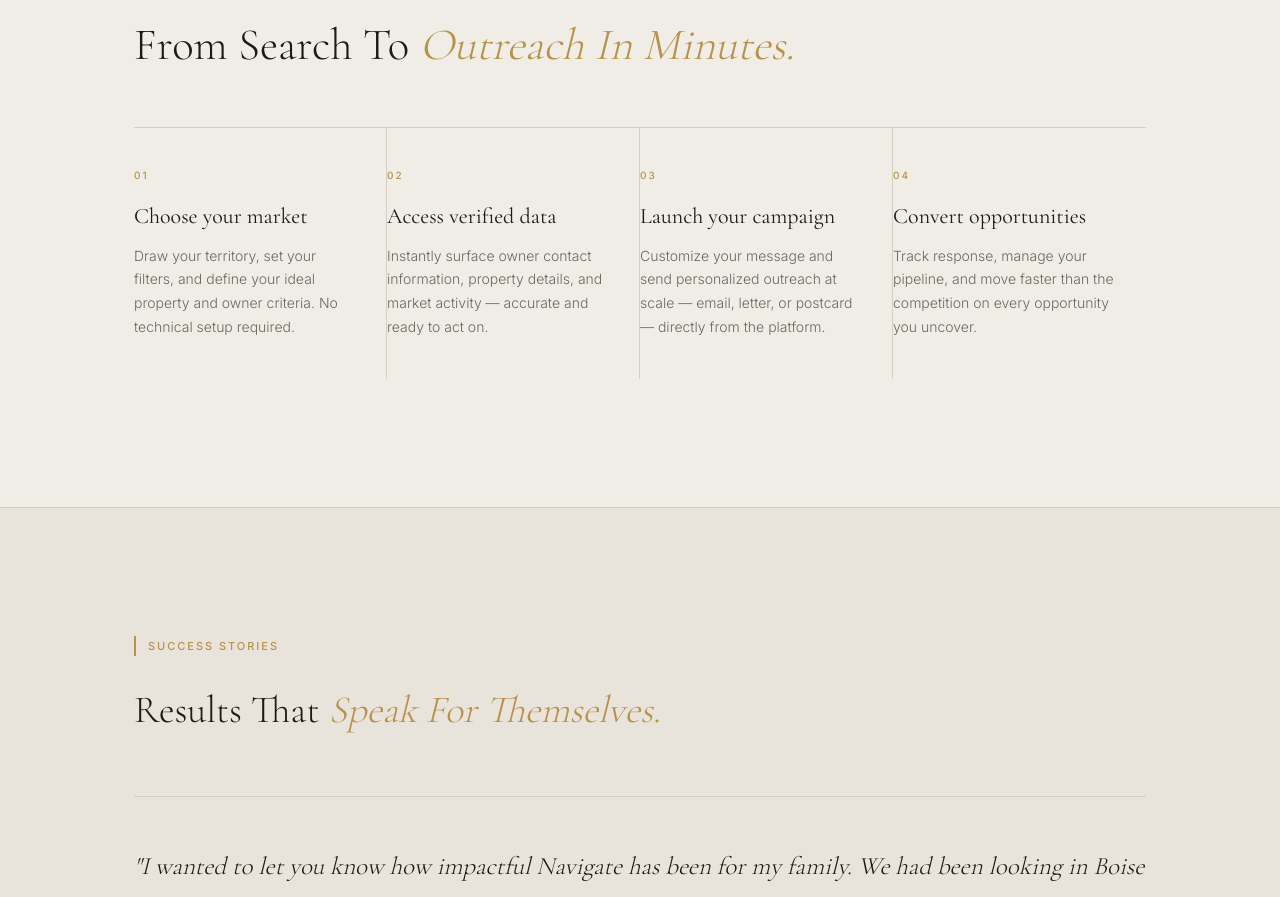
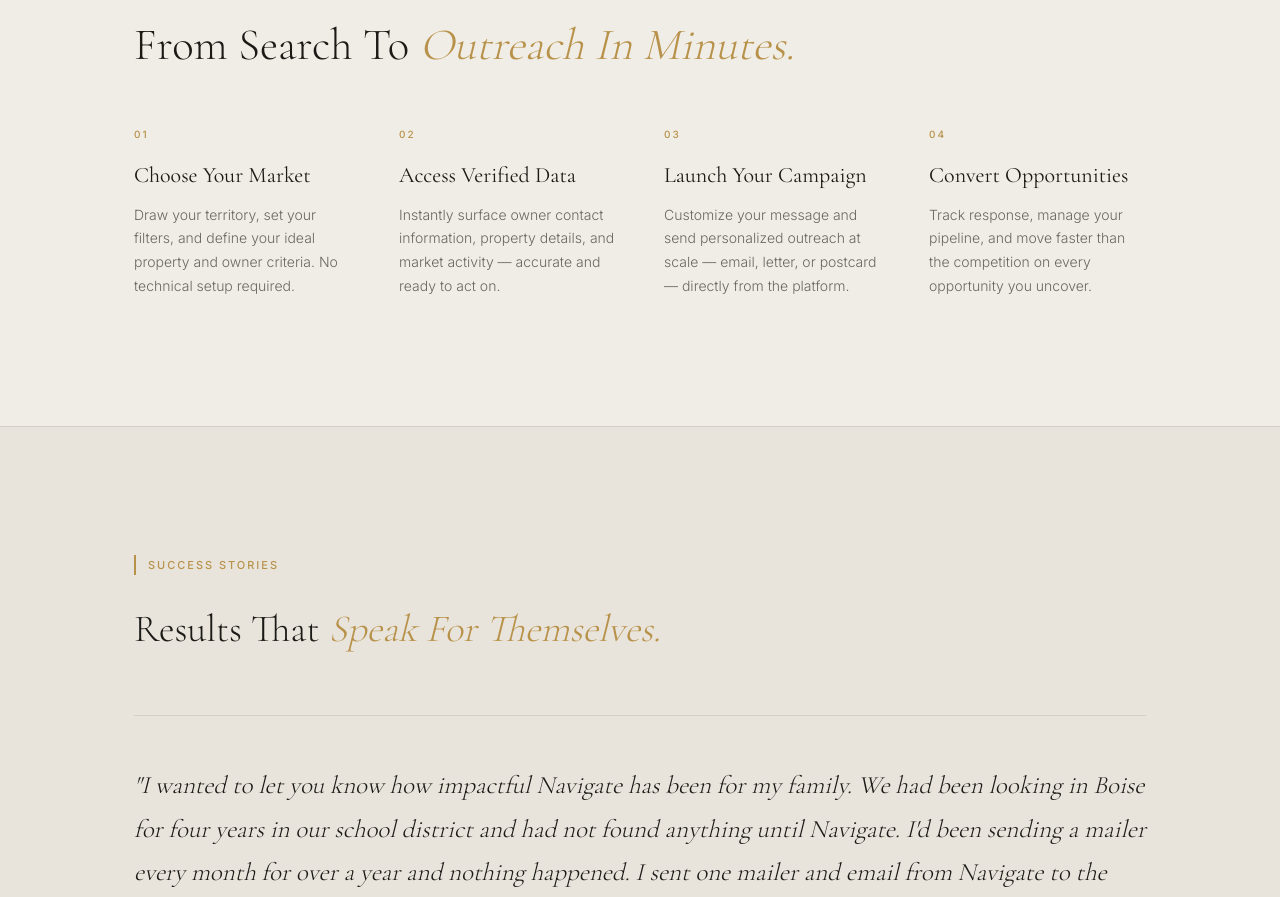
Before and after one commit to letsnavigatebmw/aperture-hospitality, a Next.js app: page /data-intelligence in a window 1280 px wide. Shown: the part 4100-4997 px from the top of the page. Built offline with nearby package versions, Linux system fonts and the light colour scheme.

Commit message:
Remove divider lines and capitalize step titles: 'Choose Your Market', 'Access Verified Data', 'Launch Your Campaign', 'Convert Opportunities'

```diff
--- a/app/data-intelligence/page.tsx
+++ b/app/data-intelligence/page.tsx
@@ -352,14 +352,14 @@ export default function DataIntelligencePage() {
           <h2 style={{ fontFamily: "'Cormorant Garamond', Georgia, serif", fontSize: 'clamp(2.25rem, 3.5vw, 3.25rem)', fontWeight: 300, lineHeight: 1.15, marginBottom: '3.5rem' }}>
             From Search To <em style={{ fontStyle: 'italic', color: '#B8924A' }}>Outreach In Minutes.</em>
           </h2>
-          <div style={{ display: 'grid', gridTemplateColumns: 'repeat(4, 1fr)', gap: '0', borderTop: '1px solid #D4CFC6' }}>
+          <div style={{ display: 'grid', gridTemplateColumns: 'repeat(4, 1fr)', gap: '3rem' }}>
             {[
-              { num: '01', title: 'Choose your market', desc: 'Draw your territory, set your filters, and define your ideal property and owner criteria. No technical setup required.' },
-              { num: '02', title: 'Access verified data', desc: 'Instantly surface owner contact information, property details, and market activity — accurate and ready to act on.' },
-              { num: '03', title: 'Launch your campaign', desc: 'Customize your message and send personalized outreach at scale — email, letter, or postcard — directly from the platform.' },
-              { num: '04', title: 'Convert opportunities', desc: 'Track response, manage your pipeline, and move faster than the competition on every opportunity you uncover.' }
+              { num: '01', title: 'Choose Your Market', desc: 'Draw your territory, set your filters, and define your ideal property and owner criteria. No technical setup required.' },
+              { num: '02', title: 'Access Verified Data', desc: 'Instantly surface owner contact information, property details, and market activity — accurate and ready to act on.' },
+              { num: '03', title: 'Launch Your Campaign', desc: 'Customize your message and send personalized outreach at scale — email, letter, or postcard — directly from the platform.' },
+              { num: '04', title: 'Convert Opportunities', desc: 'Track response, manage your pipeline, and move faster than the competition on every opportunity you uncover.' }
             ].map((step, i) => (
-              <div key={i} style={{ padding: '2.5rem 2rem 2.5rem 0', borderRight: i < 3 ? '1px solid #D4CFC6' : 'none' }}>
+              <div key={i} style={{ padding: 0 }}>
                 <div style={{ fontSize: '0.625rem', fontWeight: 500, letterSpacing: '0.2em', textTransform: 'uppercase', color: '#B8924A', marginBottom: '1.25rem' }}>
                   {step.num}
                 </div>
```
